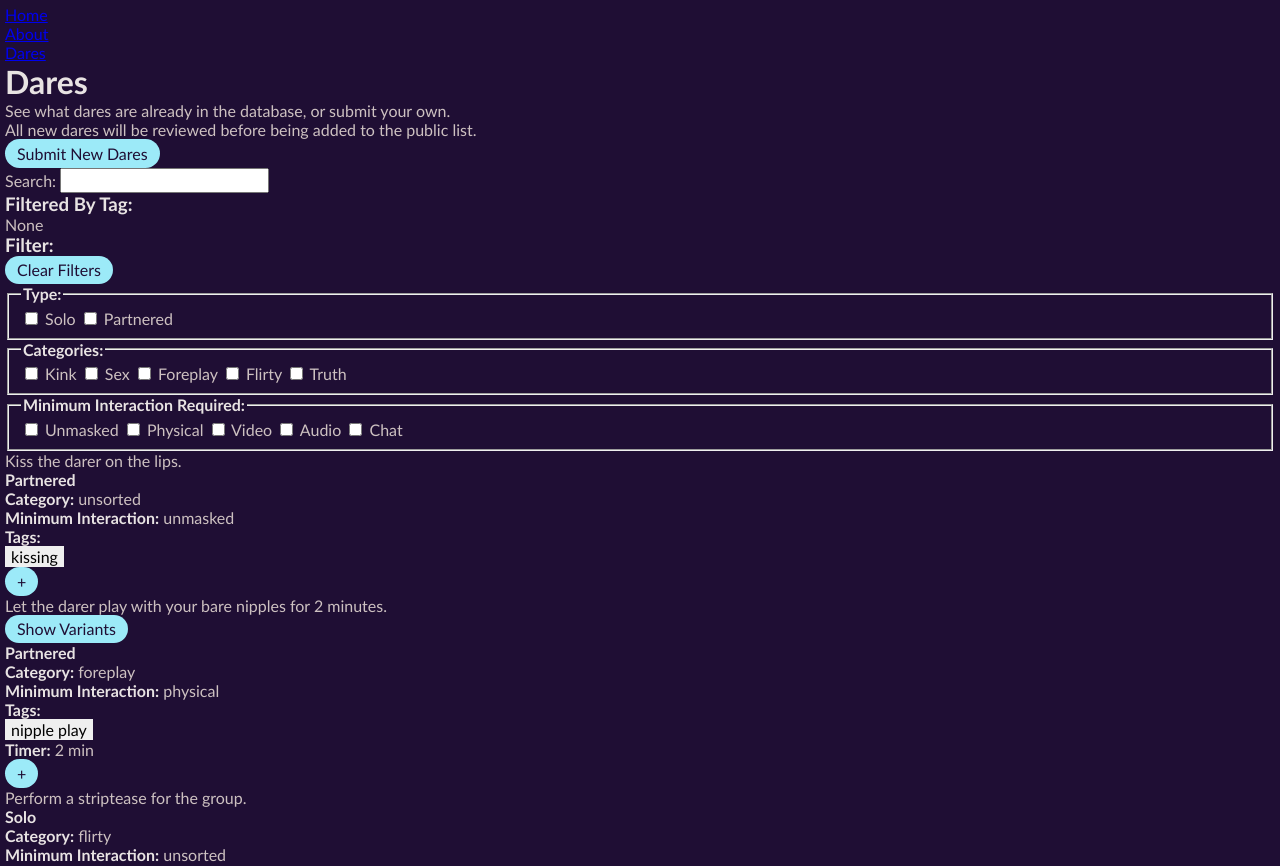
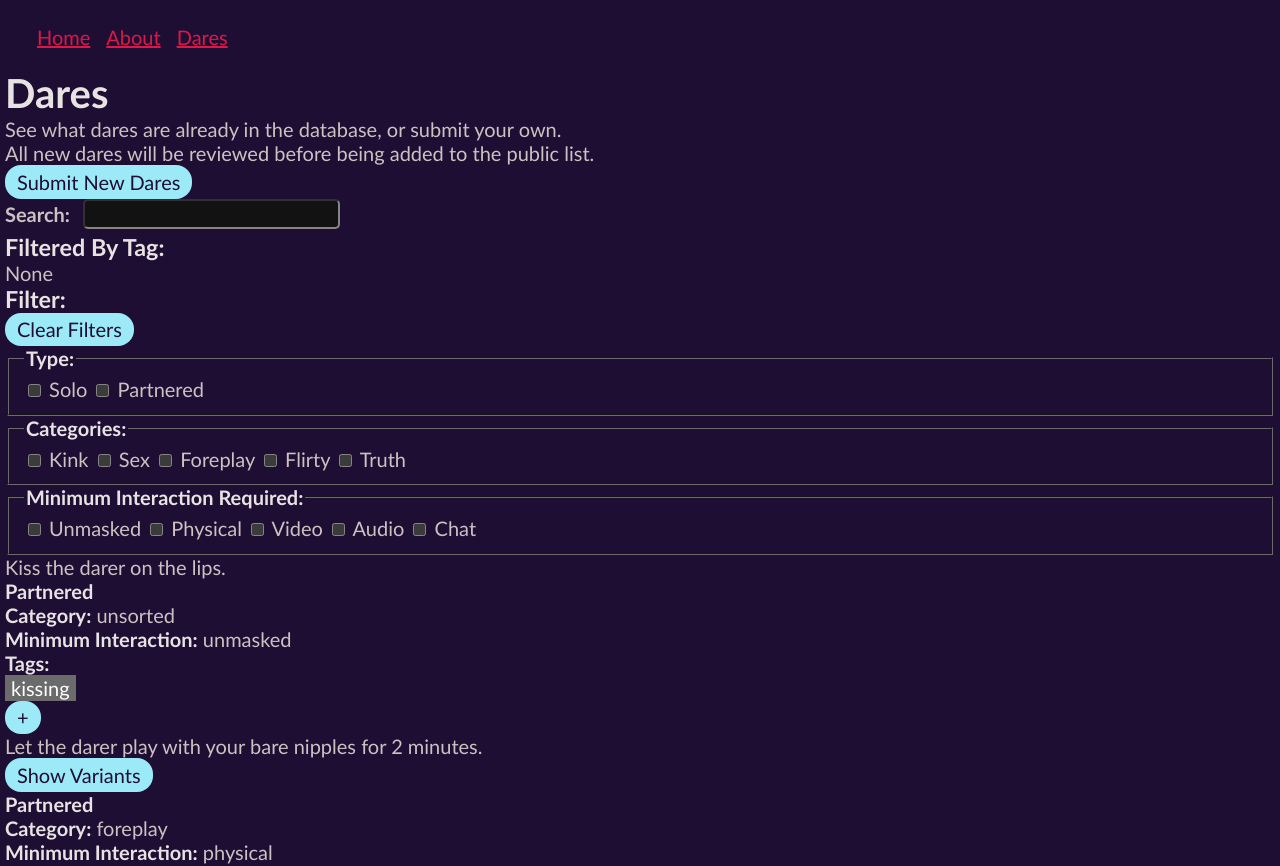
Before and after one commit to virtuous-cat/dare-me-svelte, a SvelteKit app: page /dares in a window 1280 px wide. Shown: the top 866 px of the page. Built offline with nearby package versions, Linux system fonts and the light colour scheme; a web font is replaced by a local one.

Commit message:
style home page main

```diff
--- a/src/lib/Button.svelte
+++ b/src/lib/Button.svelte
@@ -33,6 +33,11 @@
     background-color: var(--btn-bg-color, var(--pop-color));
     color: var(--background-color);
     padding: 0.3rem 0.75rem;
+    &:hover,
+    &:focus-visible {
+      outline: 3px solid var(--accent-color);
+      box-shadow: -2px -2px 10px 1px hsl(345 80% 48%) inset;
+    }
   }
   button:disabled {
     background-color: hsl(180, 25%, 58%);
--- a/src/lib/TextInput.svelte
+++ b/src/lib/TextInput.svelte
@@ -14,6 +14,7 @@
   }
 </script>
 
+<div>
   {#if label}
     <label for="input">{label}</label>
   {/if}
@@ -31,6 +32,24 @@
     }}
     on:keydown
   />
+</div>
+<div class="warnings">
   {#each warnings as warning}
     <small class="alert">{warning}</small>
   {/each}
+</div>
+
+<style>
+  label {
+    font-weight: 700;
+    color: var(--text-color);
+    margin-inline-end: 0.5rem;
+  }
+  .warnings {
+    display: flex;
+    flex-direction: column;
+  }
+  small {
+    margin-block-end: 0.25rem;
+  }
+</style>
--- a/src/lib/globalstyles.css
+++ b/src/lib/globalstyles.css
@@ -37,11 +37,6 @@ html:focus-within {
 /* Set core body defaults */
 body {
   min-height: 100vh;
-}
-
-/* A elements that don't have a class get default styles */
-a:not([class]) {
-  text-decoration-skip-ink: auto;
 }
 
 /* Make images easier to work with */
@@ -100,6 +95,7 @@ button {
 body {
   font-family: Seravek, "Gill Sans Nova", Ubuntu, Calibri, "DejaVu Sans",
     source-sans-pro, sans-serif;
+  font-size: 1.25rem;
 
   color: var(--text-color);
   background-color: var(--background-color);
@@ -123,11 +119,36 @@ legend {
   font-weight: 700;
 }
 
+.alert {
+  color: var(--accent-color);
+}
+
+a {
+  color: var(--accent-color);
+  text-decoration-skip-ink: auto;
+  text-decoration-color: var(--accent-color);
+}
+
+a:hover,
+a:focus-visible {
+  color: var(--pop-color);
+  background-color: transparent;
+  background: linear-gradient(
+    180deg,
+    hsl(345 80% 48% / 0) 0%,
+    hsl(345 80% 48% / 0) 40%,
+    hsl(345 80% 48% / 0.05) 50%,
+    hsl(345 80% 48% / 0.3) 65%,
+    hsl(345 80% 48% / 0.5) 80%,
+    #ff0083 100%
+  );
+}
+
 /* Body styling */
 
-/* :root {
-  color-scheme: light;
-} */
+:root {
+  color-scheme: dark;
+}
 
 body {
   padding: 5px;
@@ -135,3 +156,12 @@ body {
     padding: 20px;
   } */
 }
+
+input {
+  accent-color: var(--accent-color);
+  border-radius: 5px;
+}
+
+:focus-visible {
+  outline: 3px solid var(--accent-color);
+}
--- a/src/routes/(site)/+layout.svelte
+++ b/src/routes/(site)/+layout.svelte
@@ -27,7 +27,9 @@
       <li><a href="/about">About</a></li>
       <li><a href="/dares">Dares</a></li>
     </ul>
-    {#if logIn}
+  </nav>
+  {#if logIn}
+    <div class="login">
       <form
         id="login"
         method="POST"
@@ -67,8 +69,29 @@
         on:click={() => console.log("log in clicked")}
         >{$admin ? "Log Out" : "Log In"}</Button
       >
-    {/if}
-  </nav>
+    </div>
+  {/if}
 </header>
 
 <slot />
+
+<style>
+  header {
+    display: flex;
+    padding: 1.25rem 2rem;
+  }
+
+  ul {
+    display: flex;
+    flex-direction: column;
+    gap: 1rem;
+    font-size: 1.25rem;
+    @media (min-width: 500px) {
+      flex-direction: row;
+    }
+  }
+
+  .login {
+    margin-inline-start: auto;
+  }
+</style>
--- a/src/routes/(site)/+page.svelte
+++ b/src/routes/(site)/+page.svelte
@@ -44,6 +44,7 @@
   console.log("(site) page out");
 </script>
 
+<main>
   <h1 class="logo-font">Dare Me</h1>
   {#if alert}
     <p class="alert">{alert}</p>
@@ -86,6 +87,7 @@
   </form>
   <p>or</p>
   <form
+    class="find-game"
     method="POST"
     action="?/findGame"
     use:enhance={({ cancel }) => {
@@ -133,6 +135,7 @@
       >Join Game
     </Button>
   </form>
+</main>
 <Modal bind:modal={create}>
   <TextInput
     name="hostName"
@@ -379,9 +382,34 @@
 </Modal>
 
 <style>
+  main {
+    max-width: 900px;
+    margin: 0 auto;
+    display: grid;
+    justify-content: center;
+    text-align: center;
+    & > * {
+      margin-block-end: 1.2rem;
+    }
+  }
   h1 {
-    font-size: clamp(4.75rem, 20vw - 3rem, 7.5rem);
+    font-size: 128px;
+    font-size: clamp(4.75rem, 20vw - 3rem, 8rem);
     line-height: 1;
     color: var(--accent-color);
+    margin: 0.5em 0;
+  }
+
+  p {
+    font-size: 1.5rem;
+  }
+
+  .find-game {
+    display: flex;
+    flex-direction: column;
+    align-items: center;
+    & > * {
+      margin-block-end: 0.5rem;
+    }
   }
 </style>
```
Lines whose indentation alone changed are shown as unchanged.
